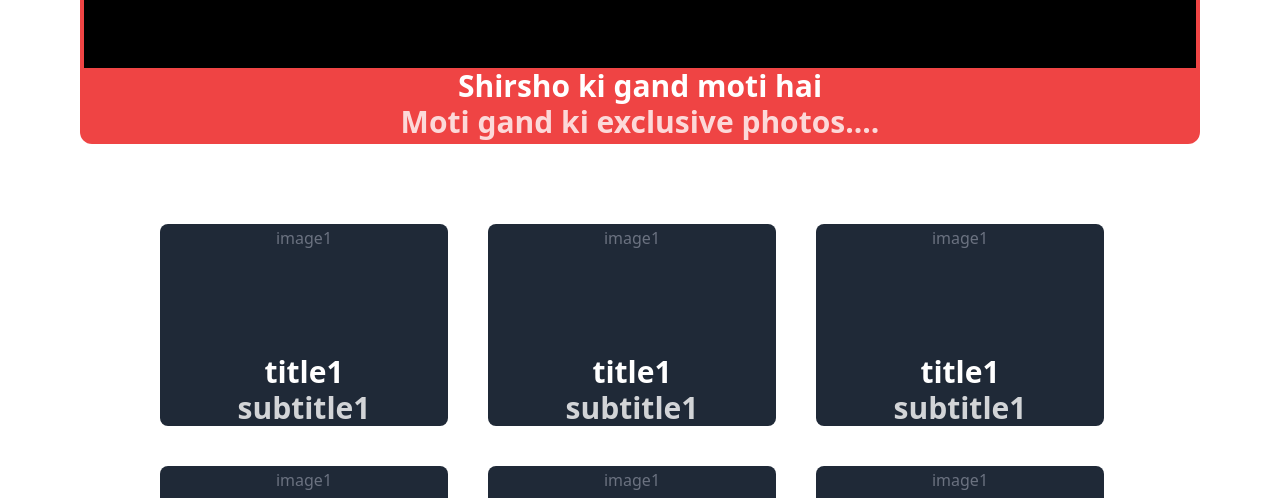
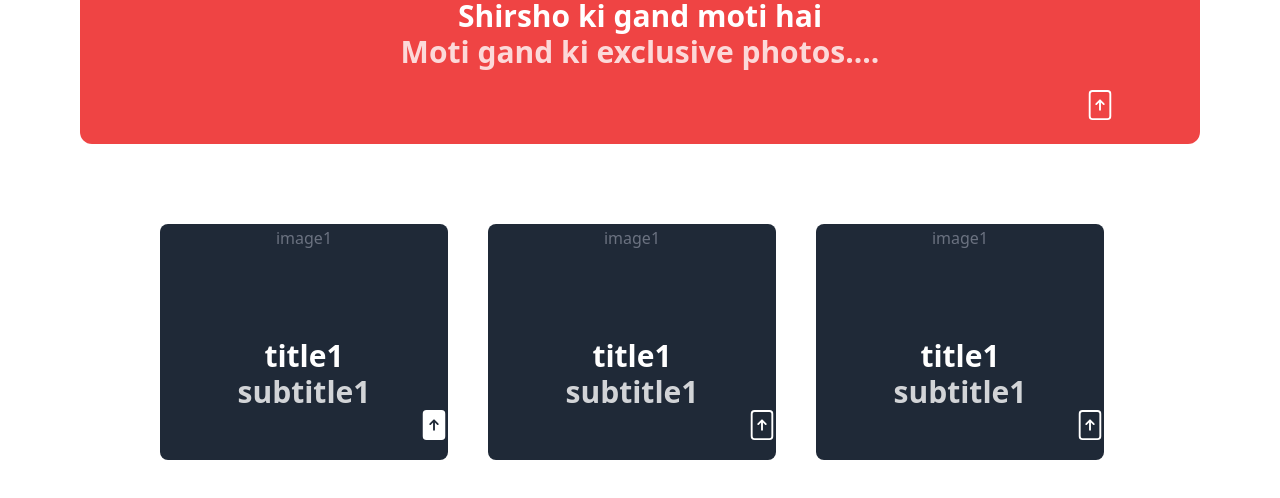
Before and after one commit to duckling69/BlockchainNews, a React (Vite) app: page /news in a window 1280 px wide. Shown: the part 280-778 px from the top of the page. Built offline with nearby package versions, Linux system fonts and the light colour scheme.

Commit message:
upvote button and factchecker skeleton

```diff
--- a/package.json
+++ b/package.json
@@ -17,6 +17,7 @@
     "react-animated-cursor": "^2.5.2",
     "react-datepicker": "^4.8.0",
     "react-dom": "^18.2.0",
+    "react-icons": "^4.7.1",
     "react-router-dom": "^6.6.1",
     "three": "^0.148.0"
   },
--- a/src/App.jsx
+++ b/src/App.jsx
@@ -8,6 +8,7 @@ import { useState } from "react"
 import { useAuth0 } from "@auth0/auth0-react";
 import News from "./pages/News"
 import Forms from "./components/Forms"
+import FactCheckerPortal from "./pages/FactCheckerPortal"
 
 
 
@@ -29,6 +30,7 @@ function App() {
         {/* <Route path='/features' element={<Features/>}></Route> */}
 
 
+        <Route path='/dashboard' element={<FactCheckerPortal/>}></Route>
 
         </Routes>
       </div>
--- a/src/constants/index.js
+++ b/src/constants/index.js
@@ -37,7 +37,8 @@ export const socialIcons = [
     {
       title:'title1',
       subtitle:'subtitle1',
-      image:'image1'
+      image:'image1',
+      liked:true,
     },
     {
       title:'title1',
--- /dev/null
+++ b/src/pages/FactCheckerPortal.jsx
@@ -0,0 +1,15 @@
+import React from 'react'
+
+const FactCheckerPortal = () => {
+  return (
+    <div className='mt-[12vh]'>
+        <div className='text-center'>
+            <h1 className='text-gray-500 text-5xl font-bold font-mono'>
+                Welcome, 'Factchecker'
+            </h1>
+        </div>
+    </div>
+  )
+}
+
+export default FactCheckerPortal
--- a/src/pages/News.jsx
+++ b/src/pages/News.jsx
@@ -1,9 +1,14 @@
 import React from 'react'
 import bgimage from '../components/image.jpg'
 import {sampleDataNews} from '../constants'
+import {BsFileArrowUp} from 'react-icons/bs'
+import {BsFileArrowUpFill} from 'react-icons/bs'
 
 const NewsCard=({item})=>(
-    <div className='w-[30%] rounded-lg flex flex-col bg-gray-800 aspect-video '>
+
+    <div className='w-[30%] rounded-lg flex flex-col bg-gray-800 aspect-video pb-5 '>
+
+
         <div className='p-1 h-[80%]'>
             {item.image}
         </div>
@@ -18,8 +23,18 @@ const NewsCard=({item})=>(
                         {item.subtitle}
                     </div>
         </div>
+        {item.liked===true && <div className='text-end ml-[90%] text-white hover:text-red-500 ease-in-out duration-150'>
+        <BsFileArrowUpFill className='text-3xl' />
+        </div>
+        }
+        {!item.liked===true && <div className='text-end ml-[90%] text-white hover:text-red-500 ease-in-out duration-150'>
+        <BsFileArrowUp className='text-3xl' />
+        </div>
+
+        }
 
     </div>
+
 )
 
 const News = () => {
@@ -45,6 +60,9 @@ const News = () => {
                     Moti gand ki exclusive photos....
                     </div>
                     </div>
+                    <div className='text-end ml-[90%] py-5 '>
+        <BsFileArrowUp className='text-3xl text-white hover:fill-black ease-in-out duration-150 ' />
+        </div>
 
                 </div>
             <div className='p-20 flex flex-row flex-wrap gap-10'>
```
Also changed, not shown: 1 other file (tests, documents, lock files or other folders).
